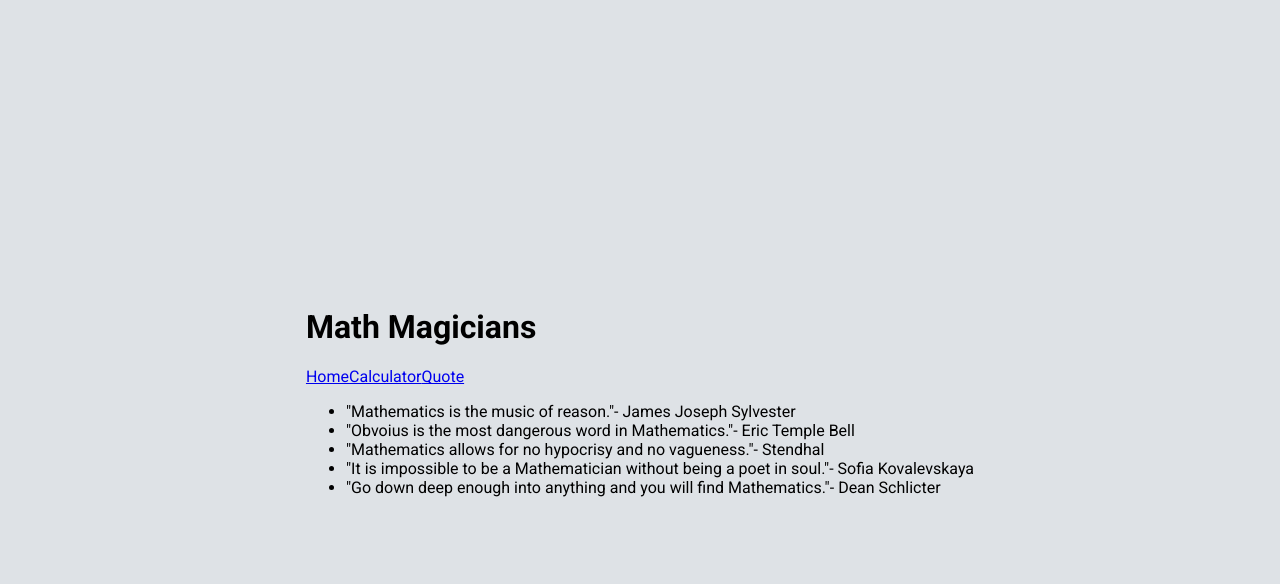
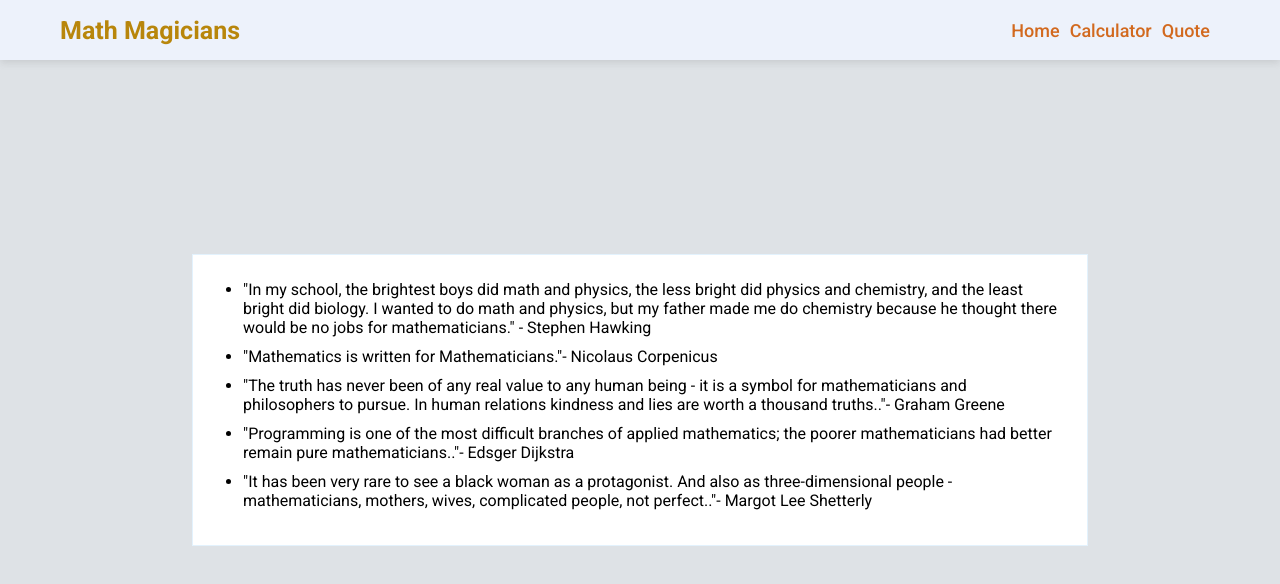
Before and after one commit to felixodette/math-magicians, a React (Create React App) app: page /Quote in a window 1280 px wide. Shown: the top 584 px of the page. Built offline with nearby package versions, Linux system fonts and the light colour scheme.

Commit message:
Routing complete

```diff
--- a/src/App.css
+++ b/src/App.css
@@ -9,9 +9,8 @@ body {
   height: 100vh;
   font-family: 'Roboto', sans-serif;
   margin: 0;
-  display: flex;
-  justify-content: center;
-  align-items: center;
+  overflow-x: hidden;
+  overflow-y: hidden;
 }
 
 .calc-container {
@@ -50,3 +49,73 @@ button:hover {
   background-color: darkorange;
   font-size: 18px;
 }
+
+header {
+  width: 100vw;
+  height: 60px;
+  display: flex;
+  justify-content: space-between;
+  align-items: center;
+  position: fixed;
+  top: 0;
+  padding: 0 60px;
+  box-sizing: border-box;
+  background-color: #edf2fb;
+  box-shadow: rgba(99, 99, 99, 0.2) 0 2px 8px 0;
+}
+
+#logoHeader {
+  font-size: 25px;
+  color: darkgoldenrod;
+}
+
+.navLink {
+  text-decoration: none;
+  display: inline-flex;
+  padding-right: 10px;
+  color: chocolate;
+  font-size: 18px;
+  font-weight: 500;
+  max-resolution: 0 20px;
+  transition: all 0.3s ease;
+}
+
+.navLink:hover {
+  color: cadetblue;
+}
+
+main {
+  width: 100vw;
+  height: 100vh;
+  display: flex;
+  align-items: center;
+  justify-content: center;
+}
+
+#calculator-section {
+  width: 70%;
+  display: flex;
+  justify-content: space-between;
+  margin-top: 50px;
+}
+
+#quote {
+  width: 70%;
+  display: flex;
+  justify-content: center;
+  align-items: center;
+}
+
+#quote ul {
+  border: 1px solid #e3f2fd;
+  padding: 25px 25px 25px 50px;
+  background-color: #fff;
+}
+
+#quote ul li {
+  padding-bottom: 10px;
+}
+
+#homePage {
+  width: 60%;
+}
--- a/src/components/Calculator.js
+++ b/src/components/Calculator.js
@@ -20,7 +20,7 @@ const Calculator = () => {
   // calculator html
   return (
     <div id='calculator-section'>
-      <h2 id="calculator-header">Let&apos;s do someth Math!</h2>
+      <h2 id="calculator-header">Let&apos;s do some Math!</h2>
       <div className="calc-container">
         <div className="calc-result">{`${total || ''} ${operation || ''} ${next || ''}`}</div>
         <Button eventHandler={calculateResult} value="AC" />
--- a/src/components/Quote.js
+++ b/src/components/Quote.js
@@ -4,24 +4,29 @@ const Quote = () => (
   <div id="quote">
     <ul>
       <li>
-        &quot;Mathematics is the music of reason.&quot;
-        <span>- James Joseph Sylvester</span>
+        &quot;In my school, the brightest boys did math and physics, the less bright did physics and chemistry,
+        and the least bright did biology. I wanted to do math and physics, but my father made me do chemistry because he
+        thought there would be no jobs for mathematicians.&quot;
+        <span> - Stephen Hawking</span>
       </li>
       <li>
-        &quot;Obvoius is the most dangerous word in Mathematics.&quot;
-        <span>- Eric Temple Bell</span>
+        &quot;Mathematics is written for Mathematicians.&quot;
+        <span>- Nicolaus Corpenicus</span>
       </li>
       <li>
-        &quot;Mathematics allows for no hypocrisy and no vagueness.&quot;
-        <span>- Stendhal</span>
+        &quot;The truth has never been of any real value to any human being - it is a symbol for mathematicians and
+        philosophers to pursue. In human relations kindness and lies are worth a thousand truths..&quot;
+        <span>- Graham Greene</span>
       </li>
       <li>
-        &quot;It is impossible to be a Mathematician without being a poet in soul.&quot;
-        <span>- Sofia Kovalevskaya</span>
+        &quot;Programming is one of the most difficult branches of applied mathematics; the poorer mathematicians had
+        better remain pure mathematicians..&quot;
+        <span>- Edsger Dijkstra</span>
       </li>
       <li>
-        &quot;Go down deep enough into anything and you will find Mathematics.&quot;
-        <span>- Dean Schlicter</span>
+        &quot;It has been very rare to see a black woman as a protagonist. And also as three-dimensional people -
+        mathematicians, mothers, wives, complicated people, not perfect..&quot;
+        <span>- Margot Lee Shetterly</span>
       </li>
     </ul>
   </div>
```
